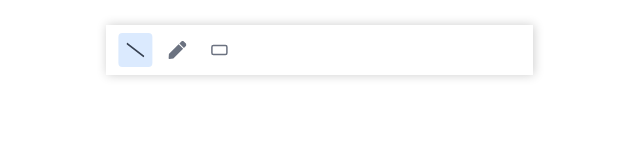
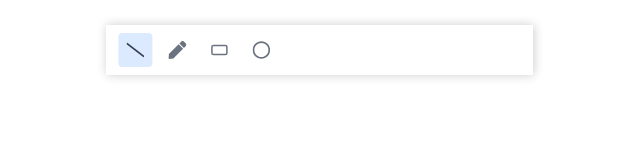
Before and after one commit to LakshyaSatpal/whiteboard-app, a React (Create React App) app: page / in a window 1280 px wide. Shown: the top 160 px of the page, without its empty margins (316-956 px from the left). Built offline with nearby package versions, Linux system fonts and the light colour scheme.

Commit message:
added circle tool

```diff
--- a/src/components/Board/index.js
+++ b/src/components/Board/index.js
@@ -11,6 +11,9 @@ export const createRoughElement = (index, x1, y1, x2, y2, type) => {
     roughEle = gen.line(x1, y1, x2, y2);
   } else if (type === TOOL_ITEMS.RECTANGLE) {
     roughEle = gen.rectangle(x1, y1, x2 - x1, y2 - y1);
+  } else if (type === TOOL_ITEMS.CIRCLE) {
+    const diam = 2 * (x2 - x1 + y2 - y1);
+    roughEle = gen.circle(x1, y1, diam);
   }
   return { id: index, type, x1, y1, x2, y2, roughEle };
 };
@@ -74,7 +77,6 @@ const Board = () => {
       drawPath();
     }
     elements.forEach(({ roughEle }) => {
-      // console.log(roughEle);
       context.globalAlpha = "1";
       roughCanvas.draw(roughEle);
     });
--- a/src/components/Toolbar/index.js
+++ b/src/components/Toolbar/index.js
@@ -1,5 +1,5 @@
 import React, { useContext } from "react";
-import { FaPen, FaSlash } from "react-icons/fa";
+import { FaPen, FaSlash, FaRegCircle } from "react-icons/fa";
 import { LuRectangleHorizontal } from "react-icons/lu";
 import cx from "classnames";
 
@@ -40,6 +40,14 @@ const Toolbar = () => {
       >
         <LuRectangleHorizontal />
       </div>
+      <div
+        className={cx(classes.toolItem, {
+          [classes.active]: activeToolItem === TOOL_ITEMS.CIRCLE,
+        })}
+        onClick={() => handleToolClick(TOOL_ITEMS.CIRCLE)}
+      >
+        <FaRegCircle />
+      </div>
     </div>
   );
 };
--- a/src/constants.js
+++ b/src/constants.js
@@ -2,6 +2,7 @@ export const TOOL_ITEMS = {
   PENCIL: "PENCIL",
   LINE: "LINE",
   RECTANGLE: "RECTANGLE",
+  CIRCLE: "CIRCLE",
 };
 
 export const TOOL_ACTION_TYPES = {
--- a/src/store/BoardProvider.js
+++ b/src/store/BoardProvider.js
@@ -136,15 +136,11 @@ export const BoardContextProvider = ({ children }) => {
       context.lineCap = 5;
       context.moveTo(clientX, clientY);
       context.beginPath();
-    } else if (boardState.activeToolItem === TOOL_ITEMS.LINE) {
-      dispatchBoardAction({
-        type: BOARD_ACTIONS.DRAW_DOWN,
-        payload: {
-          clientX,
-          clientY,
-        },
-      });
-    } else if (boardState.activeToolItem === TOOL_ITEMS.RECTANGLE) {
+    } else if (
+      boardState.activeToolItem === TOOL_ITEMS.LINE ||
+      boardState.activeToolItem === TOOL_ITEMS.RECTANGLE ||
+      boardState.activeToolItem === TOOL_ITEMS.CIRCLE
+    ) {
       dispatchBoardAction({
         type: BOARD_ACTIONS.DRAW_DOWN,
         payload: {
```
